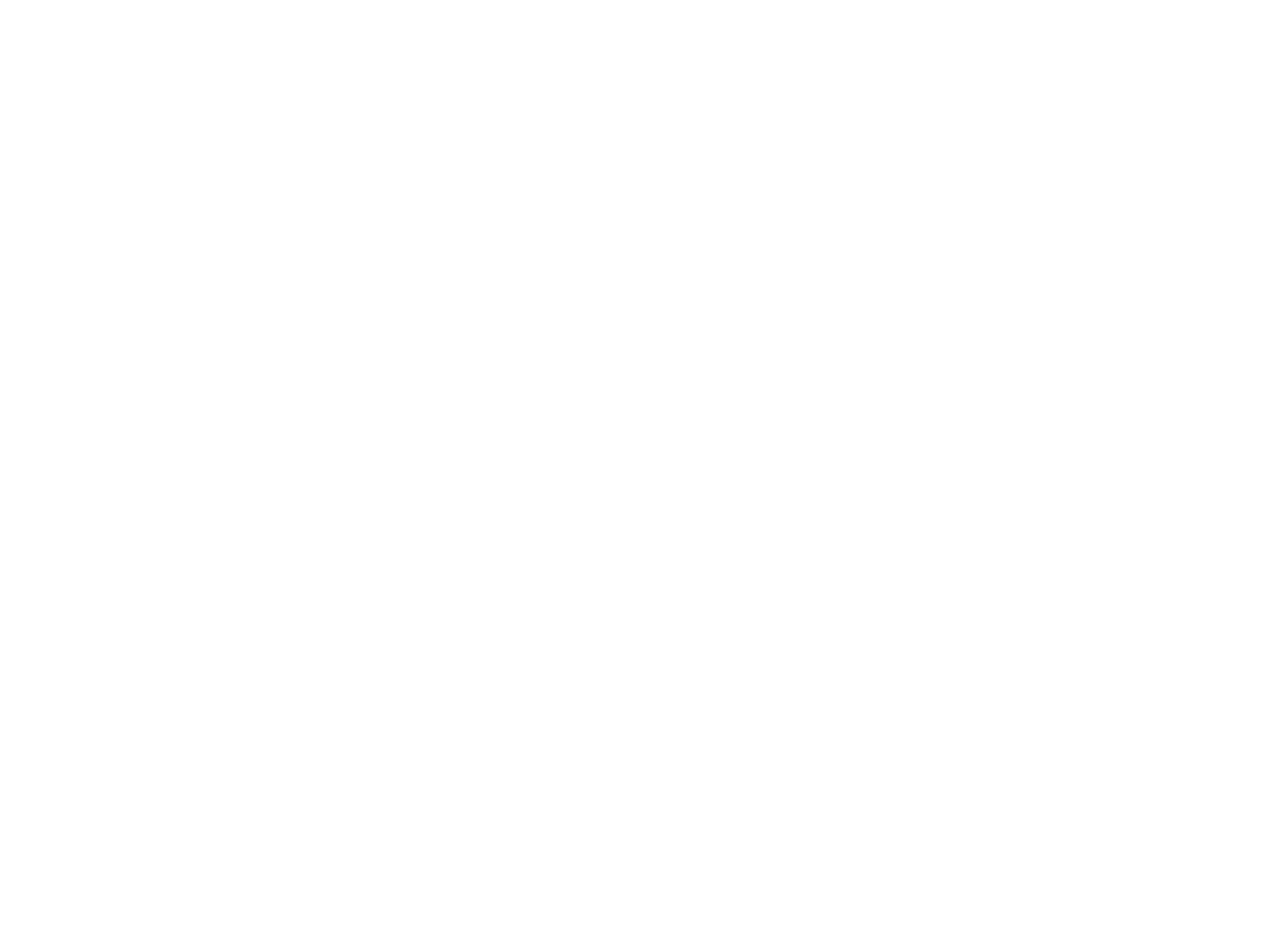
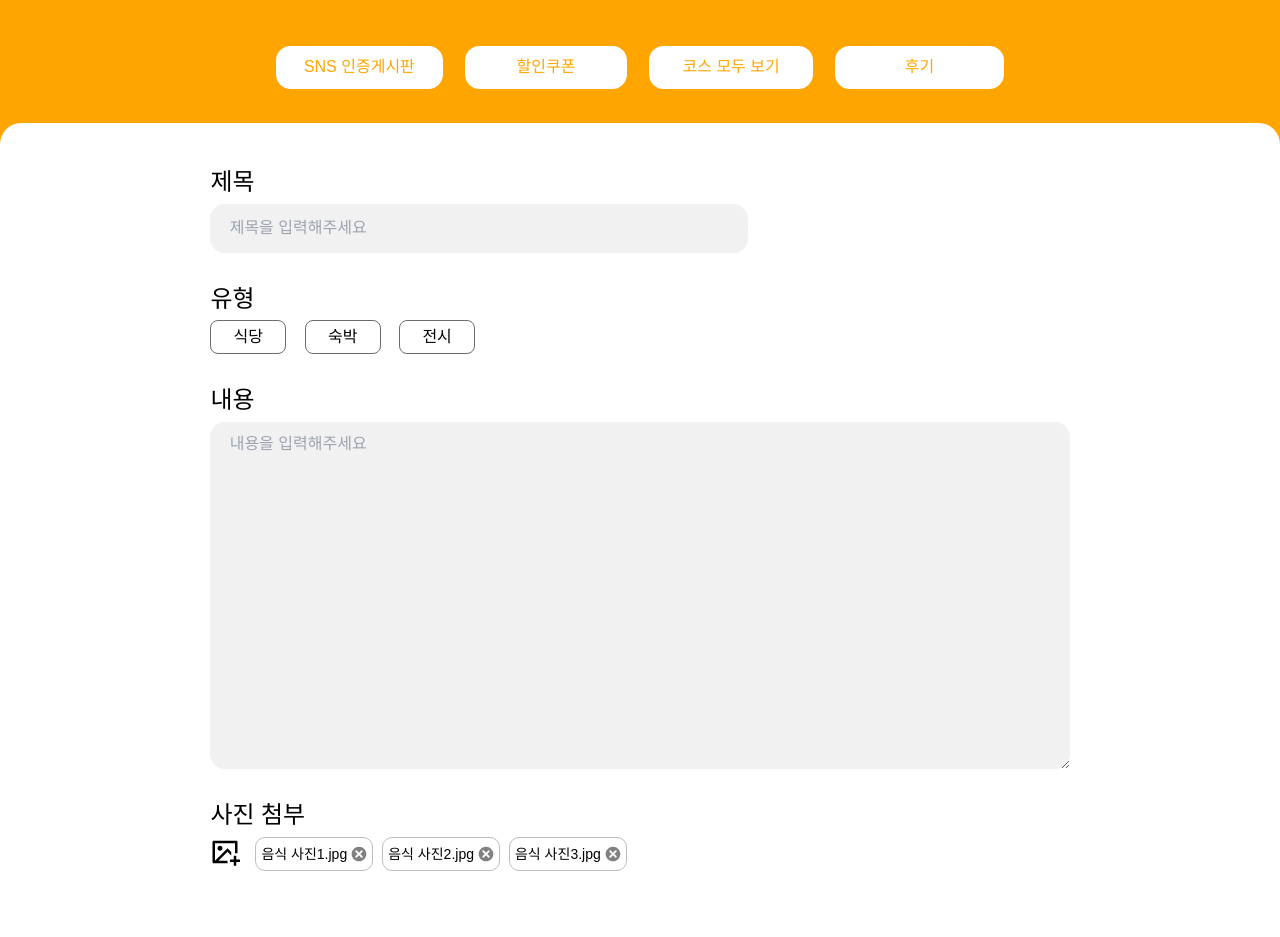
Before and after one commit to mjgwon24/tour-recommend-front, a Next.js app: page /reviewWrite in a window 1280 px wide. Shown: the part 107-1044 px from the top of the page. Before the commit the page ends 800 px from the top, so only its background shows below. Built offline with nearby package versions, Linux system fonts and the light colour scheme; a web font is replaced by a local one.

Commit message:
feat: reviewWrite UI 구현

```diff
--- a/pages/reviewWrite/index.jsx
+++ b/pages/reviewWrite/index.jsx
@@ -1,6 +1,57 @@
+import { RiImageAddLine } from "@react-icons/all-files/ri/RiImageAddLine"
+import { TiDelete } from "@react-icons/all-files/ti/TiDelete";
+
 export default function reviewWritePage() {
     return(
-        <>
-        </>
+        <div className="flex flex-col items-center min-h-screen bg-[#FFA500]">
+            <div className="flex flex-col items-center">
+                <h1 className="text-[32px] weight-700 text-[white] pt-[66.5px]">경주 맞춤형 관광지 코스 제공 서비스</h1>
+                <div className="flex gap-[21.95px] pt-[38.43px] pb-[34.52px] weight-700 text-[#FFA500]">
+                    <button className="rounded-[14.63px] weight-700 bg-[white] px-[27.93px] py-[9.52px] hover:bg-[#F18304] hover:text-[white]">SNS 인증게시판</button>
+                    <button className="rounded-[14.63px] weight-700 bg-[white] px-[51.87px] py-[9.52px] hover:bg-[#F18304] hover:text-[white]">할인쿠폰</button>
+                    <button className="rounded-[14.63px] weight-700 bg-[white] px-[33.25px] py-[9.52px] hover:bg-[#F18304] hover:text-[white]">코스 모두 보기</button>
+                    <button className="rounded-[14.63px] weight-700 bg-[white] px-[69.83px] py-[9.52px] hover:bg-[#F18304] hover:text-[white]">후기</button>
+                </div>
+            </div>
+            <div className="rounded-t-[21.28px] flex flex-col items-center w-screen min-h-screen pt-[40.63px] bg-white">
+                <div className="flex flex-col gap-7">
+                    <div className="flex flex-col">
+                        <label className="text-[23.94px] weight-700 pb-1">제목</label>
+                        <input type="text" className="rounded-[14.63px] w-[537.98px] h-[48.545px] bg-[#F1F1F1] px-[19.28px]" placeholder="제목을 입력해주세요"></input>
+                    </div>
+                    <div className="flex flex-col">
+                        <label className="text-[23.94px] weight-700 pb-1">유형</label>
+                        <div className="flex gap-[18.62px]">
+                            <button className="w-[75.81px] h-[33.25px] rounded-[7.98px] border-solid border-[1.33px] border-[#6C6C6C] hover:bg-[#FFEECE] hover:text-[#F18304] hover:border-[#F18304]">식당</button>
+                            <button className="w-[75.81px] h-[33.25px] rounded-[7.98px] border-solid border-[1.33px] border-[#6C6C6C] hover:bg-[#FFEECE] hover:text-[#F18304] hover:border-[#F18304]">숙박</button>
+                            <button className="w-[75.81px] h-[33.25px] rounded-[7.98px] border-solid border-[1.33px] border-[#6C6C6C] hover:bg-[#FFEECE] hover:text-[#F18304] hover:border-[#F18304]">전시</button>
+                        </div>
+                    </div>
+                    <div className="flex flex-col">
+                        <label className="text-[23.94px] weight-700 pb-1">내용</label>
+                        <textarea type="text" className="rounded-[14.63px] w-[859.18px] h-[347.795px] bg-[#F1F1F1] px-[19.28px] py-[10px]" placeholder="내용을 입력해주세요"></textarea>
+                    </div>
+                    <div className="flex flex-col">
+                        <label className="text-[23.94px] weight-700 pb-1">사진 첨부</label>
+                        <div className="flex gap-[9px]">
+                            <RiImageAddLine className="w-[30px] h-[30px] cursor-pointer mr-[6px]"></RiImageAddLine>
+                            <div className="flex items-center gap-[1px] pl-[5px] pr-[2px] py-[5px] rounded-[10px] border-[1px] border-solid border-[#bdbdbd] ">
+                                <div className="cursor-pointer text-[14px]">음식 사진1.jpg</div>
+                                <TiDelete className="w-[22px] h-[22px] cursor-pointer text-[gray]"></TiDelete>
+                            </div>
+                            <div className="flex items-center gap-[1px] pl-[5px] pr-[2px] py-[5px] rounded-[10px] border-[1px] border-solid border-[#bdbdbd] ">
+                                <div className="cursor-pointer text-[14px]">음식 사진2.jpg</div>
+                                <TiDelete className="w-[22px] h-[22px] cursor-pointer text-[gray]"></TiDelete>
+                            </div>
+                            <div className="flex items-center gap-[1px] pl-[5px] pr-[2px] py-[5px] rounded-[10px] border-[1px] border-solid border-[#bdbdbd] ">
+                                <div className="cursor-pointer text-[14px]">음식 사진3.jpg</div>
+                                <TiDelete className="w-[22px] h-[22px] cursor-pointer text-[gray]"></TiDelete>
+                            </div>
+                        </div>
+                    </div>
+                    <button className="self-center mt-10 mb-[307.83px] rounded-[14.63px] w-[292.6px] h-[66.5px] bg-[#FFA500] text-[23.94px] text-white weight-700">SNS 인증 등록</button>
+                </div>
+            </div>
+        </div>
     )
 }
```
